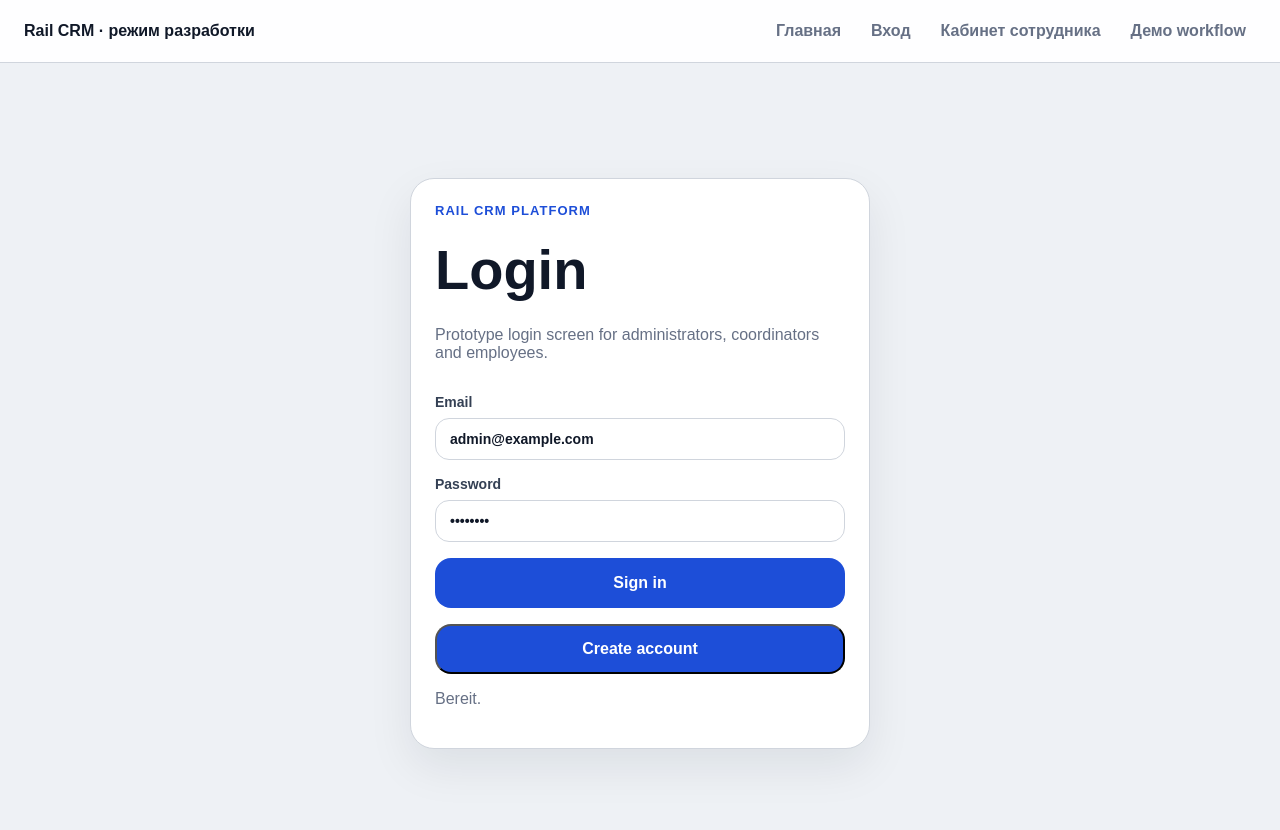
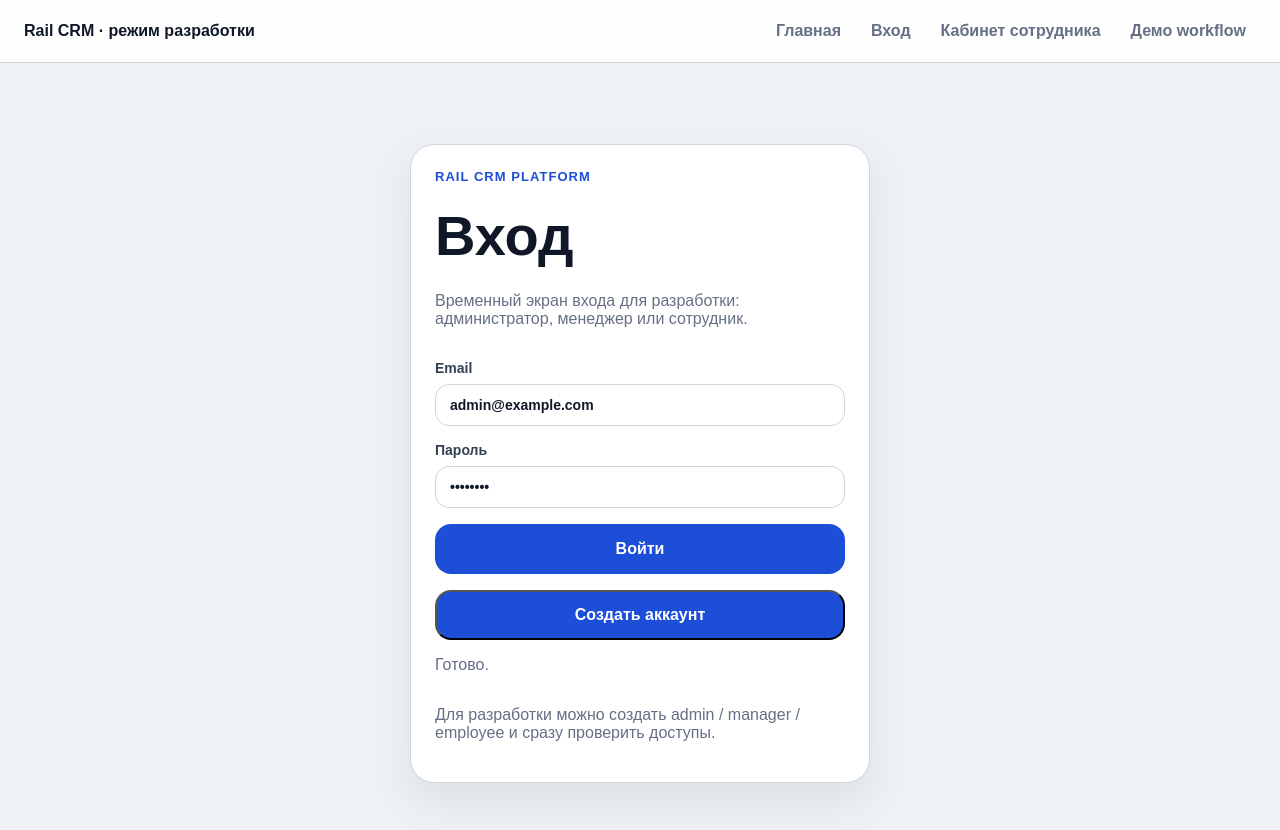
Before and after one commit to Webartdp/rail-crm-platform, a Next.js app in the folder frontend/: page /login in a window 1280 px wide. Shown: the top 830 px of the page. Built offline with nearby package versions, Linux system fonts and the light colour scheme; no server answers.

Commit message:
Translate login screen to Russian for development

```diff
--- a/frontend/app/login/page.tsx
+++ b/frontend/app/login/page.tsx
@@ -2,6 +2,12 @@
 
 import { useState } from 'react';
 import { login, register } from '../../lib/auth';
+
+const roleLabels: Record<string, string> = {
+  employee: 'Сотрудник',
+  manager: 'Менеджер',
+  admin: 'Администратор',
+};
 
 export default function LoginPage() {
   const [mode, setMode] = useState<'login' | 'register'>('login');
@@ -9,16 +15,16 @@ export default function LoginPage() {
   const [email, setEmail] = useState('admin@example.com');
   const [password, setPassword] = useState('password');
   const [role, setRole] = useState('admin');
-  const [message, setMessage] = useState('Bereit.');
+  const [message, setMessage] = useState('Готово.');
 
   async function submit() {
     try {
       const response = mode === 'login'
         ? await login(email, password)
         : await register({ name, email, password, role });
-      setMessage(`${response.data.name} logged in as ${response.data.role}.`);
+      setMessage(`${response.data.name} вошёл как ${roleLabels[response.data.role] || response.data.role}.`);
     } catch (error) {
-      setMessage(mode === 'login' ? 'Login failed.' : 'Registration failed.');
+      setMessage(mode === 'login' ? 'Не удалось войти.' : 'Не удалось создать пользователя.');
     }
   }
 
@@ -26,17 +32,18 @@ export default function LoginPage() {
     <main className="page-shell auth-page">
       <section className="panel auth-card">
         <p className="eyebrow">Rail CRM Platform</p>
-        <h1>{mode === 'login' ? 'Login' : 'Register'}</h1>
-        <p className="hero-text">Prototype login screen for administrators, coordinators and employees.</p>
-        {mode === 'register' ? <label>Name<input value={name} onChange={(event) => setName(event.target.value)} /></label> : null}
+        <h1>{mode === 'login' ? 'Вход' : 'Создать пользователя'}</h1>
+        <p className="hero-text">Временный экран входа для разработки: администратор, менеджер или сотрудник.</p>
+        {mode === 'register' ? <label>Имя<input value={name} onChange={(event) => setName(event.target.value)} /></label> : null}
         <label>Email<input value={email} onChange={(event) => setEmail(event.target.value)} placeholder="name@example.com" /></label>
-        <label>Password<input value={password} onChange={(event) => setPassword(event.target.value)} placeholder="Password" type="password" /></label>
+        <label>Пароль<input value={password} onChange={(event) => setPassword(event.target.value)} placeholder="Пароль" type="password" /></label>
         {mode === 'register' ? (
-          <label>Role<select value={role} onChange={(event) => setRole(event.target.value)}><option value="employee">employee</option><option value="manager">manager</option><option value="admin">admin</option></select></label>
+          <label>Роль<select value={role} onChange={(event) => setRole(event.target.value)}><option value="employee">Сотрудник</option><option value="manager">Менеджер</option><option value="admin">Администратор</option></select></label>
         ) : null}
-        <button className="action-button primary" onClick={submit} type="button">{mode === 'login' ? 'Sign in' : 'Create user'}</button>
-        <button className="action-link" onClick={() => setMode(mode === 'login' ? 'register' : 'login')} type="button">{mode === 'login' ? 'Create account' : 'Back to login'}</button>
+        <button className="action-button primary" onClick={submit} type="button">{mode === 'login' ? 'Войти' : 'Создать'}</button>
+        <button className="action-link" onClick={() => setMode(mode === 'login' ? 'register' : 'login')} type="button">{mode === 'login' ? 'Создать аккаунт' : 'Вернуться ко входу'}</button>
         <p className="hint">{message}</p>
+        <p className="hint">Для разработки можно создать admin / manager / employee и сразу проверить доступы.</p>
       </section>
     </main>
   );
```
